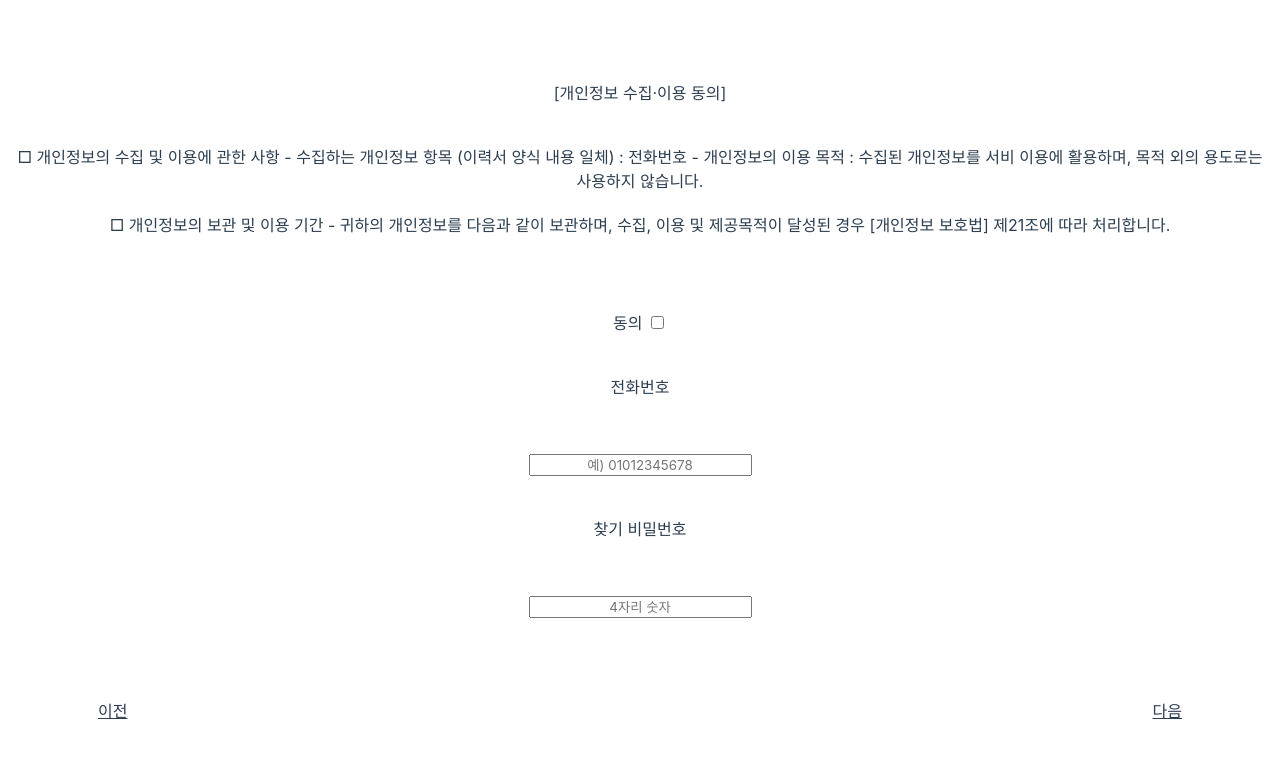
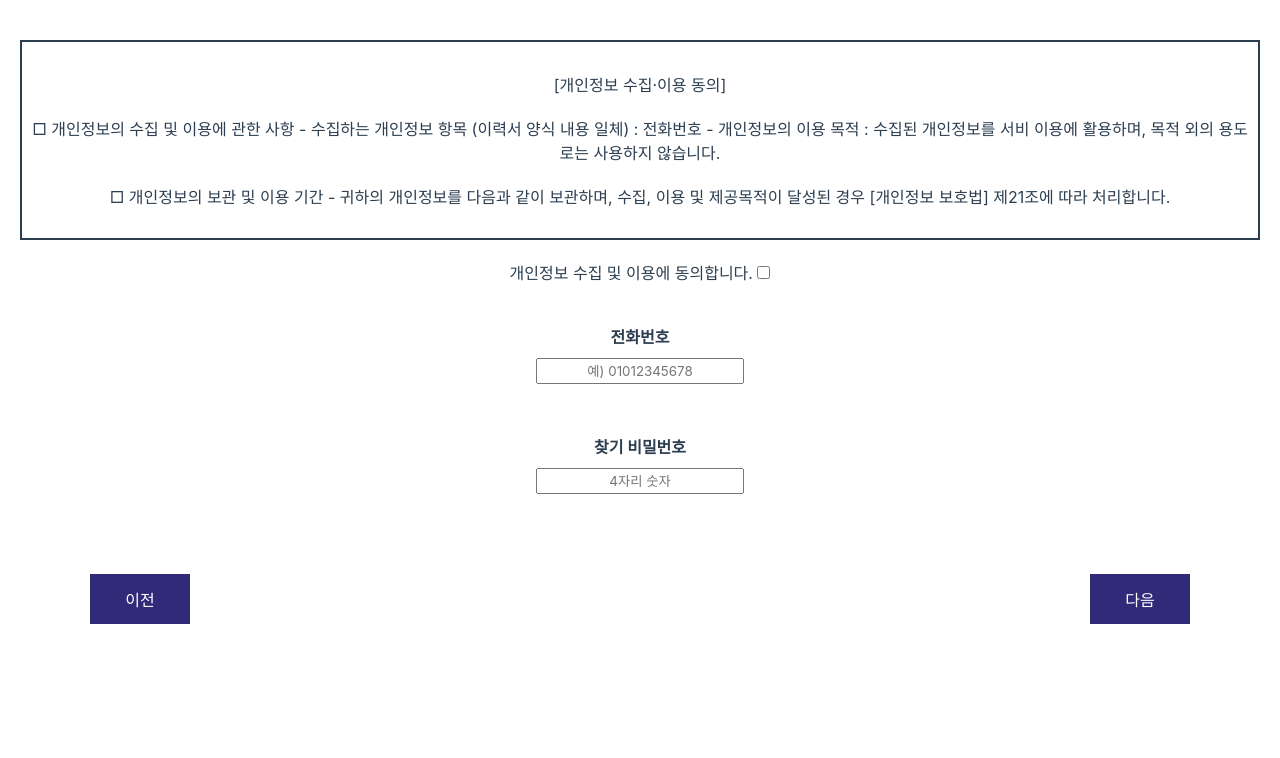
Before and after one commit to Zeus6768/studious-couscous, a website: page public/storage_2.html in a window 1280 px wide. Drawn offline with Linux system fonts and the light colour scheme.

Commit message:
storage done

```diff
--- a/app.js
+++ b/app.js
@@ -27,6 +27,11 @@ app.get('/storage_2', (req, res) => {
 	res.render('storage_2.html');
 });
 
+app.get('/storage_3', (req, res) => {
+	printRequest(req)
+	res.render('storage_3.html');
+});
+
 app.get('/find_1', (req, res) => {
 	printRequest(req)
 	res.render('find_1.html')
--- a/public/storage_2.html
+++ b/public/storage_2.html
@@ -22,24 +22,24 @@
 				- 귀하의 개인정보를 다음과 같이 보관하며, 수집, 이용 및 제공목적이 달성된 경우
 				[개인정보 보호법] 제21조에 따라 처리합니다.
 			</div>
-			<div class="personal_info_check">
-				<span>동의</span>
-				<input type="checkbox" name="agree">
-			</div>
+		</div>
+		<div class="personal_info_check">
+			<span>개인정보 수집 및 이용에 동의합니다. </span>
+			<input class="checkbox" type="checkbox" name="agree">
 		</div>
 		<div class="input_container">
 			<form action="" method="post" name="userinput">
-				<p class="phone_number">전화번호</p>
-				<input type="text" name="phoneNumber" placeholder="예) 01012345678">
-				<p class="password">찾기 비밀번호</p>
-				<input type="text" name="password" placeholder="4자리 숫자">
+				<p class="input_p phone_number">전화번호</p>
+				<input class="input_text" type="text" name="phoneNumber" placeholder="예) 01012345678">
+				<p class="input_p password">찾기 비밀번호</p>
+				<input class="input_text" type="password" name="password" placeholder="4자리 숫자">
 			</form>
 			<div class="button_container">
-				<div class="button_previous">
-					<a class="btn_prev" href="javascript:history.back()">이전</a>
+				<div class="button_previous btn_page" onclick="javascript:history.back()">
+					<span class="btn_prev">이전</span>
 				</div>
-				<div class="button_next">
-					<a class="btn_next" onclick="postUserData()" style="text-decoration: underline; cursor:pointer;">다음</a>
+				<div class="button_next btn_page" onclick="javascript:location.href='storage_3'">
+					<span class="btn_next">다음</span>
 				</div>
 			</div>
 		</div>
@@ -57,10 +57,4 @@
 			return false;
 		}
 	}
-
-	function postUserData() {
-		const valid = validateUserData()
-		const form = document.userinput;
-
-	}
 </script>
--- a/public/style.css
+++ b/public/style.css
@@ -4,12 +4,17 @@
   -moz-osx-font-smoothing: grayscale;
   text-align: center;
   color: #2c3e50;
-  margin-top: 40px;
+  margin: 20px 0;
 }
 
 .title {
   font-weight: 700;
   font-size: 24px;
+  margin: 40px 0 20px 0;
+}
+
+.checkbox {
+  margin: 0;
 }
 
 .button_container {
@@ -35,6 +40,7 @@
 }
 
 /* main.html */
+
 .start_btn {
   display: flex;
   align-items: center;
@@ -43,6 +49,7 @@
   padding: 15px;
   border-radius: 5px;
   cursor: pointer;
+  margin: 40px 60px;
 }
 
 .start_btn img {
@@ -111,10 +118,39 @@
 }
 
 /* storage_2.html */
+.personal_info_agreement {
+  margin: 20px;
+  padding: 10px;
+  border: 2px solid;
+}
 
+.personal_info_check {
+  margin: 0;
+}
+
+.input_container form {
+  margin-top: 40px
+}
+
+.input_text {
+  margin: 0 0 40px 0;
+  width: 200px;
+  height: 20px;
+}
+
+.input_p {
+  margin: 10px 0;
+  font-weight: bold;
+}
 
 /* storage_3.html */
-
+.button_main button {
+  width: 100px;
+  height: 50px;
+  background-color: #302A78;
+  color: white;
+  border: none;
+}
 
 /* find_1.html */
 
```
Also changed, not shown: public/main.html (+1 -1 lines), public/storage_1.html (+9 -3 lines), public/storage_3.html (renamed from storage_3.html, +2 -2 lines).
